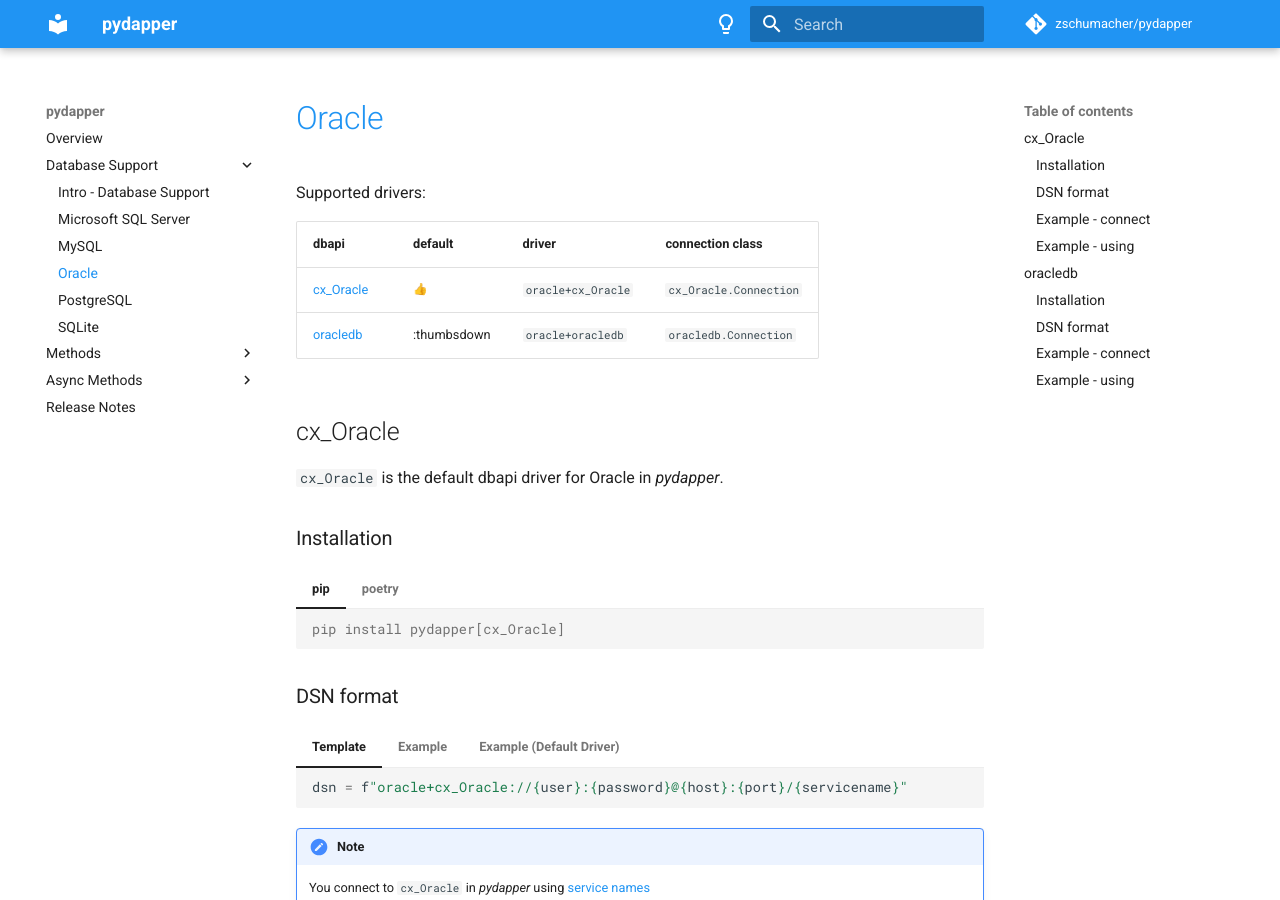
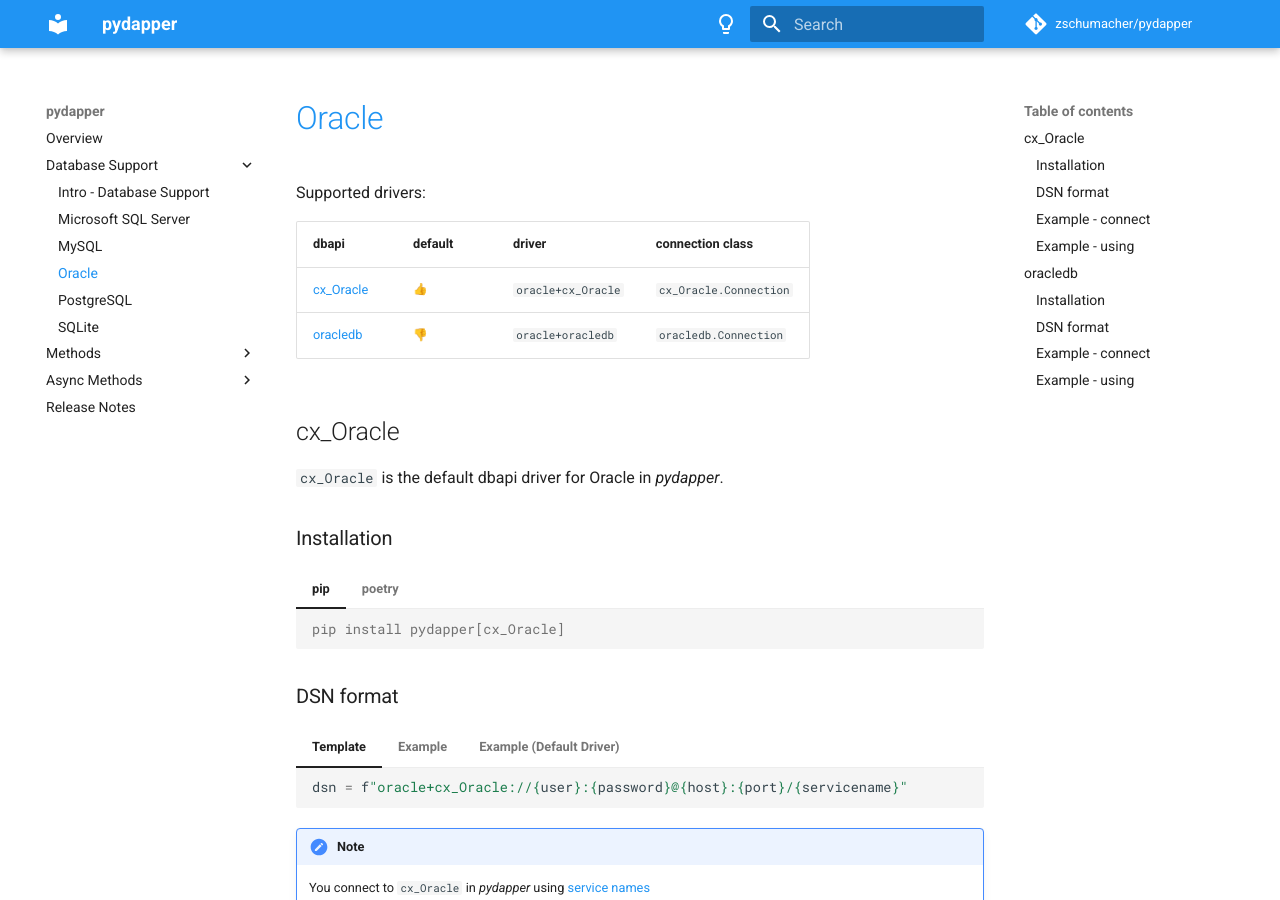
Before and after one commit to zschumacher/pydapper, an MkDocs documentation site: the page built from docs/database_support/oracle.md, in a window 1280 px wide and 900 px high. Built offline with MkDocs 1.6.1 and Material for MkDocs 9.7.7, drawn with Linux system fonts in a browser that asks for light colours; emoji names are drawn with the system emoji font; comment, search, counter and statistics services are not loaded.

Commit message:
Fix emoji typo

```diff
--- a/docs/database_support/oracle.md
+++ b/docs/database_support/oracle.md
@@ -1,10 +1,10 @@
 # [Oracle](https://www.oracle.com/database/)
 Supported drivers:
 
-| dbapi                                                                   | default     | driver             | connection class       |
-|-------------------------------------------------------------------------|-------------|--------------------|------------------------|
-| [cx_Oracle](https://cx-oracle.readthedocs.io/en/latest/)                | :thumbsup:  | `oracle+cx_Oracle` | `cx_Oracle.Connection` |
-| [oracledb](https://python-oracledb.readthedocs.io/en/latest/index.html) | :thumbsdown | `oracle+oracledb`  | `oracledb.Connection`  |
+| dbapi                                                                   | default      | driver             | connection class       |
+|-------------------------------------------------------------------------|--------------|--------------------|------------------------|
+| [cx_Oracle](https://cx-oracle.readthedocs.io/en/latest/)                | :thumbsup:   | `oracle+cx_Oracle` | `cx_Oracle.Connection` |
+| [oracledb](https://python-oracledb.readthedocs.io/en/latest/index.html) | :thumbsdown: | `oracle+oracledb`  | `oracledb.Connection`  |
 
 ## cx_Oracle
 `cx_Oracle` is the default dbapi driver for Oracle in *pydapper*.
```
